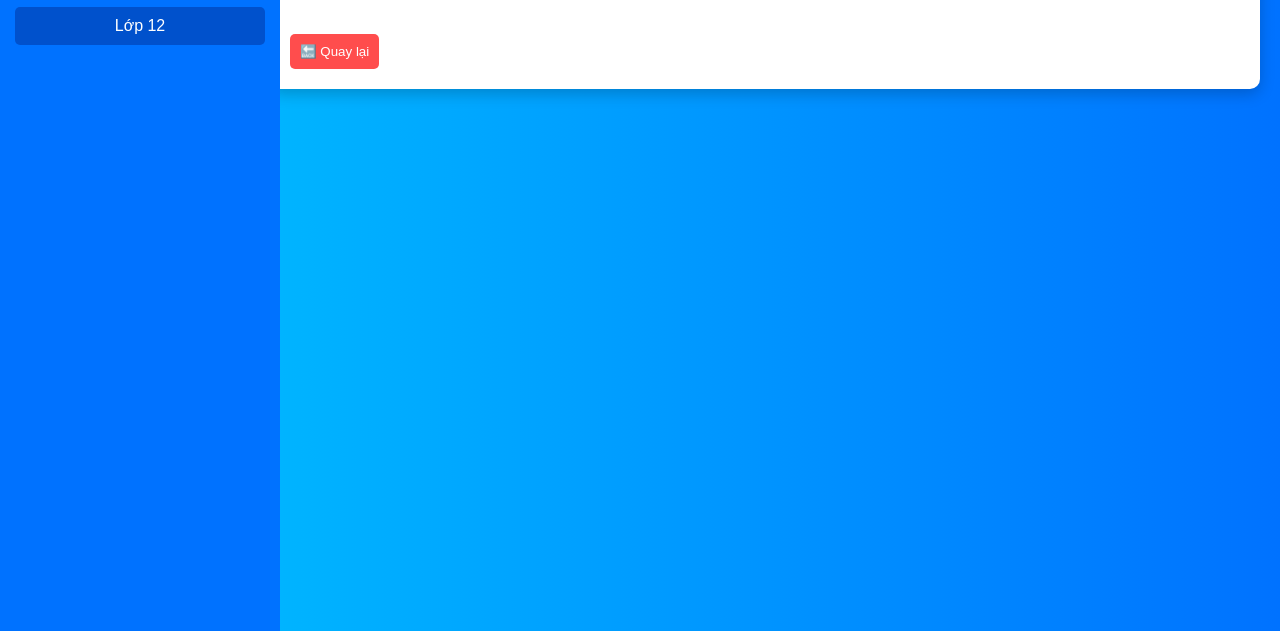
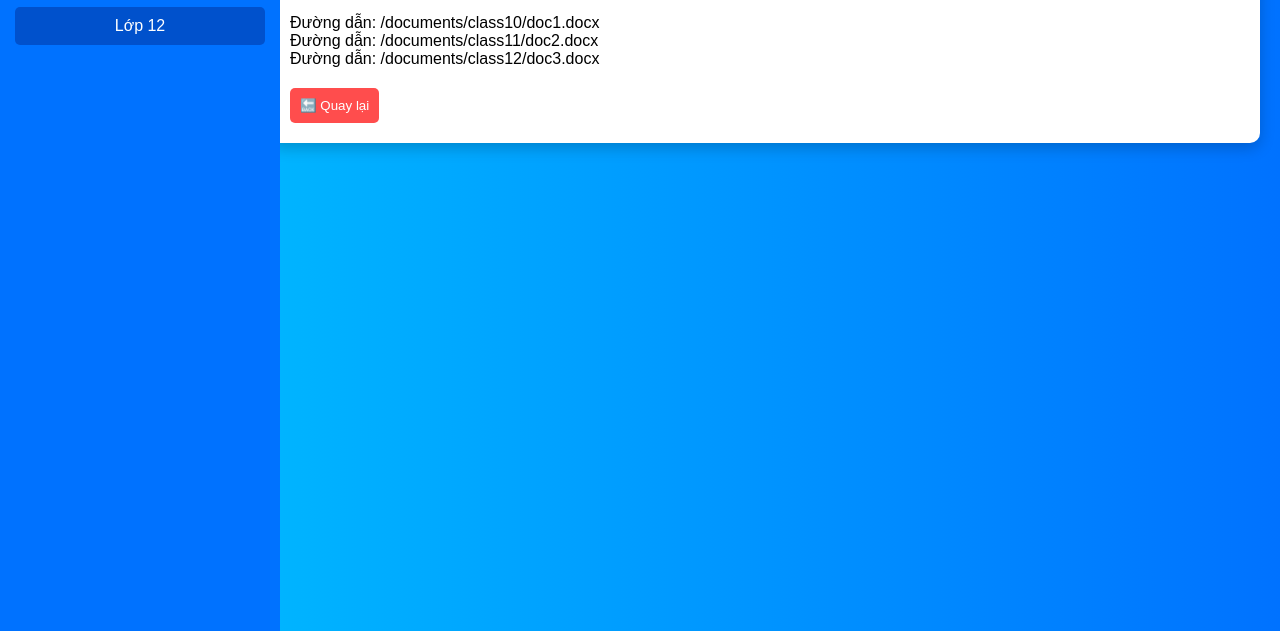
Before and after one commit to phungbatam/Bruhh, a plain HTML site: page Components/Documents/Math/Math.html in a window 1280 px wide. Shown: the part 169-800 px from the top of the page. Drawn offline with nearby package versions, Linux system fonts and the light colour scheme; no server answers.

Commit message:
Giải quyết xung đột

```diff
--- a/Components/Documents/Math/Math.html
+++ b/Components/Documents/Math/Math.html
@@ -181,11 +181,51 @@
             <h1>📚 Thư viện tài liệu Toán</h1>
             <input type="text" id="search" placeholder="🔍 Tìm kiếm tài liệu..." onkeyup="filterDocs()">
             <div class="doc-list" id="docList"></div>
-            <!-- <button class="back-btn"><a href="../../../../index.html">🔙 Quay lại</a></button> -->
+            <!-- Đoạn mã thêm vào hiển thị đường dẫn của .doc-card -->
+            <div class="doc-paths" id="docPaths"></div>
             <button class="back-btn"><a href="https://phungbatam.github.io/Bruhh">🔙 Quay lại</a></button>
-
         </div>
     </div>
+
+    <script>
+        // Giả sử bạn đã có danh sách tài liệu, mỗi tài liệu có thuộc tính 'path' cho đường dẫn
+        const docs = [
+            { name: "Lớp 10 Toán", path: "/documents/class10/doc1.docx" },
+            { name: "Lớp 11 Toán", path: "/documents/class11/doc2.docx" },
+            { name: "Lớp 12 Toán", path: "/documents/class12/doc3.docx" }
+        ];
+
+        // Hàm hiển thị các tài liệu trong .doc-list và hiển thị đường dẫn
+        function displayDocs() {
+            const docList = document.getElementById("docList");
+            const docPaths = document.getElementById("docPaths");
+
+            // Xóa các phần tử cũ trước khi hiển thị mới
+            docList.innerHTML = '';
+            docPaths.innerHTML = '';
+
+            docs.forEach(doc => {
+                // Tạo thẻ div cho mỗi tài liệu và thêm vào docList
+                const docCard = document.createElement('div');
+                docCard.classList.add('doc-card');
+                docCard.innerHTML = `
+            <h3>${doc.name}</h3>
+            <a href="${doc.path}" target="_blank">Xem tài liệu</a>
+        `;
+                docList.appendChild(docCard);
+
+                // Tạo thẻ div cho đường dẫn tài liệu và thêm vào docPaths
+                const docPath = document.createElement('div');
+                docPath.classList.add('doc-path');
+                docPath.innerText = `Đường dẫn: ${doc.path}`;
+                docPaths.appendChild(docPath);
+            });
+        }
+
+        // Gọi hàm displayDocs khi trang được tải
+        window.onload = displayDocs;
+
+    </script>
 
     <!-- <div id="lightbox" class="lightbox" onclick="closeLightbox()">
         <img id="lightboxImage" src="" alt="Preview" style="max-width: 90%; max-height: 90%;" />
@@ -196,9 +236,9 @@
     <script>
         async function fetchDocumentsByClass(className) {
             const directories = {
-                'Ten': "https://phungbatam.github.io/Bruhh/Components/Documents/Math/class/Ten",
-                'Eleven': "https://phungbatam.github.io/Bruhh/Components/Documents/Math/class/Eleven",
-                'Twelve': "https://phungbatam.github.io/Bruhh/Components/Documents/Math/class/Twelve"
+                'Ten': "    class/Ten",
+                'Eleven': "class/Eleven",
+                'Twelve': "class/Twelve"
             };
 
             const selectedClass = directories[className];
```
